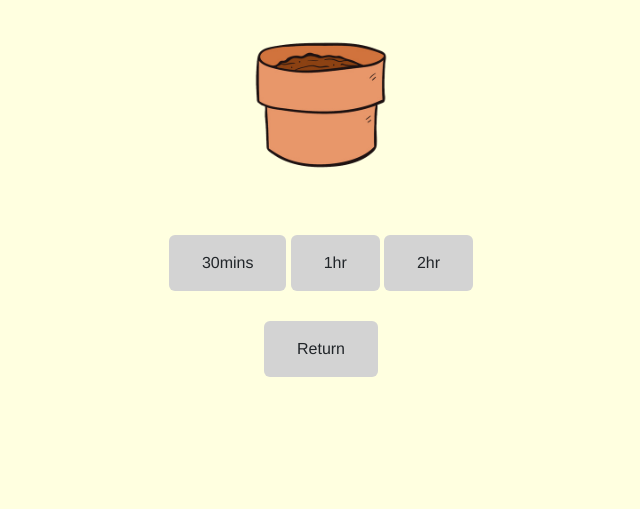
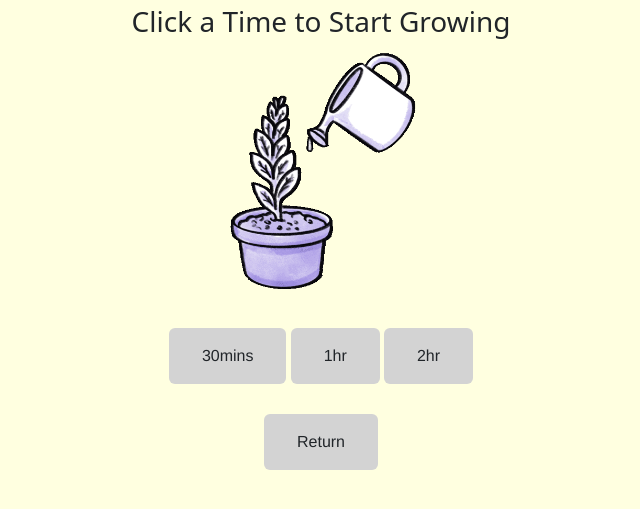
Before and after one commit to Amberdong27/2024SDD-Amber.D-Grow, a plain HTML site: page timer.html in a window 1280 px wide. Shown: the part 51-560 px from the top of the page, without its empty margins (319-959 px from the left). Drawn offline with nearby package versions, Linux system fonts and the light colour scheme.

Commit message:
Adding and Testing
Adding and Testing if watering gif works

```diff
--- a/timer.html
+++ b/timer.html
@@ -15,8 +15,9 @@
           <div class="col-13">
             <h1>Timer</h1>
           </div>
+          <h3>Click a Time to Start Growing</h3>
           <div class="col-13">
-            <img src="images\pot.png" class="img-fluid" width="200" height="100">
+            <img src="images\watering.gif" class="img-fluid" width="200" height="100">
           </div>
           <div class="col">
             <button type="button" class="btn">30mins</button>
```
Also changed, not shown: images/watering.gif (added).
